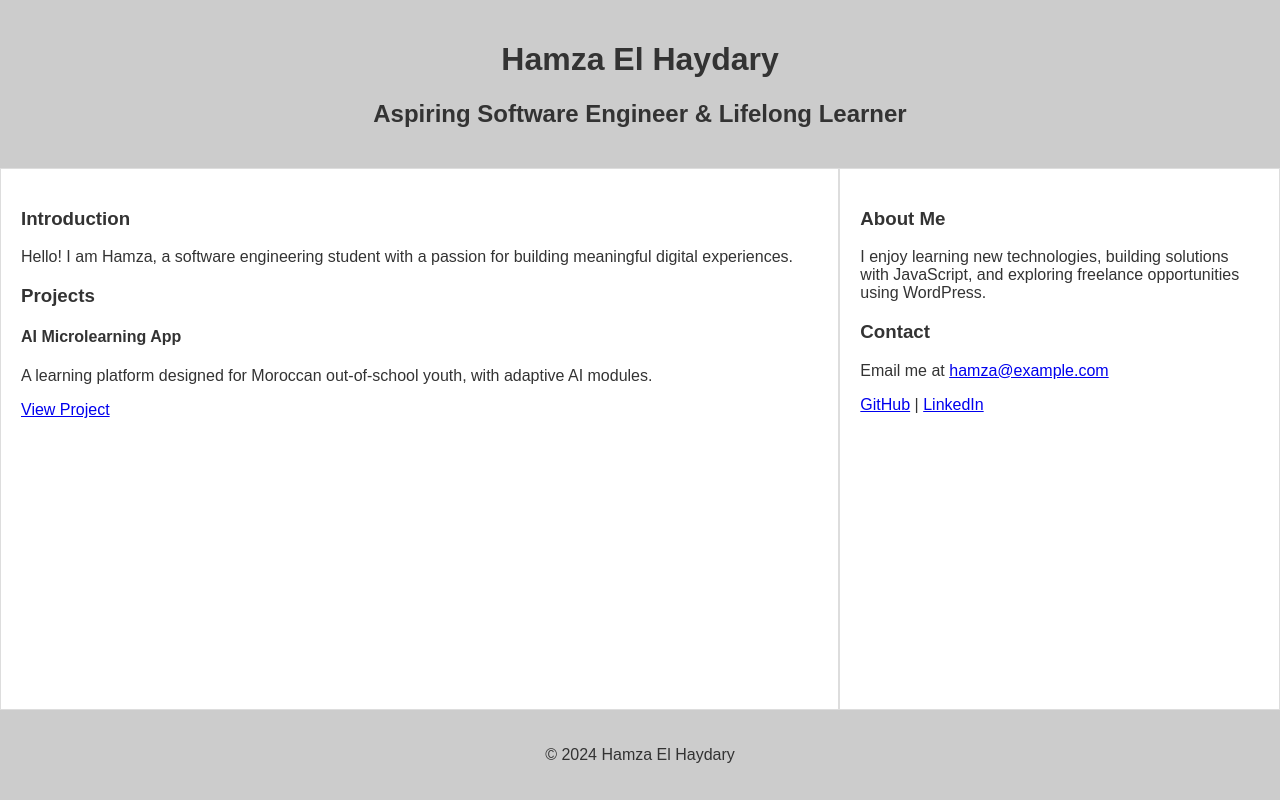
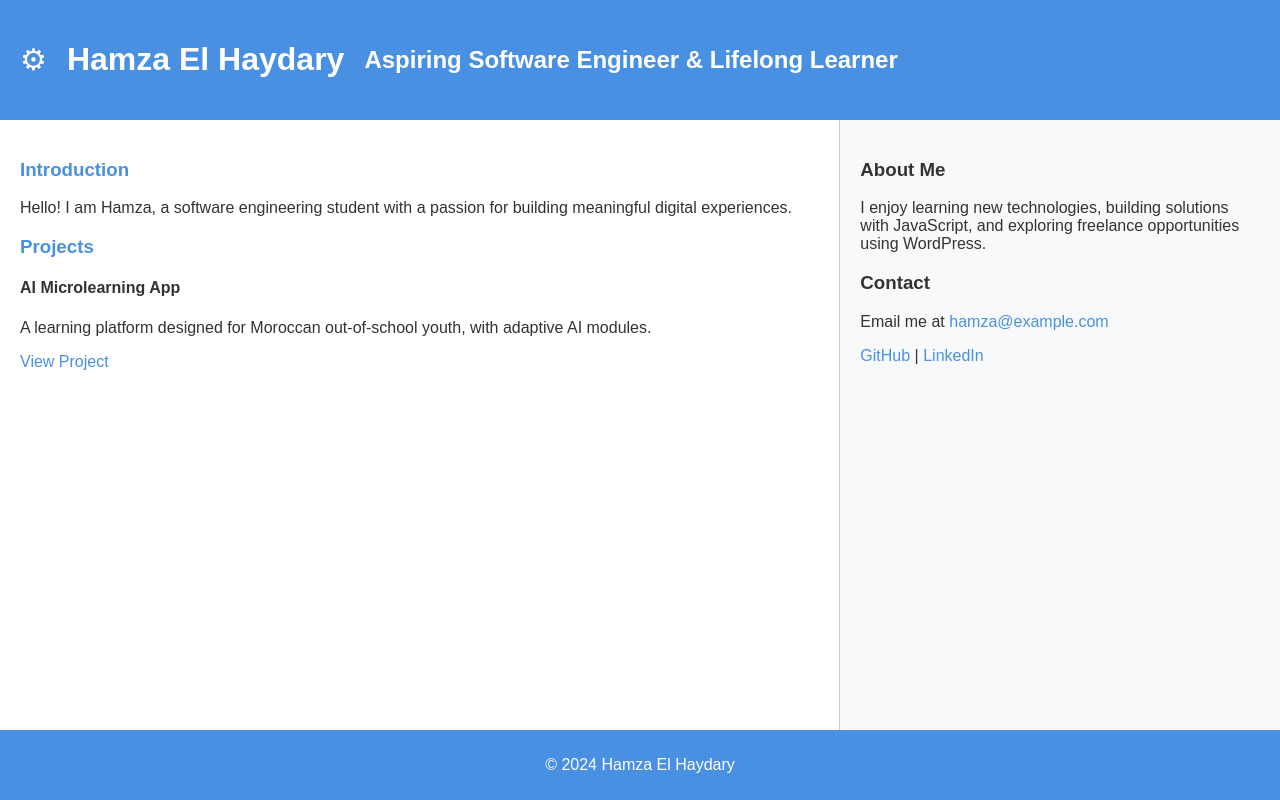
Before and after one commit to hamza-elhaydary/alx_html_css, a plain HTML site: page css_basic/index.html in a window 1280 px wide. Drawn offline with Linux system fonts and the light colour scheme.

Commit message:
Update css_advanced project: added styles.css and updated index.html and README.md

```diff
--- a/css_basic/index.html
+++ b/css_basic/index.html
@@ -9,8 +9,11 @@
 </head>
 <body class="works_on_smartphone">
   <header>
-    <h1>Hamza El Haydary</h1>
-    <h2>Aspiring Software Engineer & Lifelong Learner</h2>
+    <ul>
+      <li class="logo">&#9881;</li> <!-- Unicode gear icon -->
+      <li><h1>Hamza El Haydary</h1></li>
+      <li><h2>Aspiring Software Engineer & Lifelong Learner</h2></li>
+    </ul>
   </header>
 
   <main>
--- a/css_basic/styles.css
+++ b/css_basic/styles.css
@@ -1,44 +1,74 @@
-/* Make <body> a vertical flex container */
+/* Flexbox layout */
 body {
   display: flex;
   flex-direction: column;
-  height: 100vh; /* Use full height of the viewport */
+  min-height: 100vh;
+  font-family: Arial, sans-serif;
+  background-color: #f2f2f2;
+  color: #333;
   margin: 0;
 }
 
-/* Make <main> a horizontal flex container */
 main {
   display: flex;
   flex-direction: row;
-  flex: auto; /* Let it expand */
+  flex: auto;
 }
 
-/* Make <article> take 2/3 of the width */
+/* Flex proportions */
 article {
   flex: 2;
+  padding: 20px;
   overflow-y: auto;
+  background-color: #ffffff;
+  border-right: 1px solid #ccc;
+}
+
+aside {
+  flex: 1;
+  padding: 20px;
+  overflow-y: auto;
+  background-color: #f8f9fa;
+}
+
+/* Header and Footer */
+header {
+  background-color: #4a90e2;
+  color: white;
   padding: 20px;
 }
 
-/* Make <aside> take 1/3 of the width */
-aside {
-  flex: 1;
-  overflow-y: auto;
-  padding: 20px;
+header ul {
+  list-style-type: none;
+  padding: 0;
+  margin: 0;
+  display: flex;
+  align-items: center;
+  gap: 20px;
 }
 
-/* Optional: Add some visual separation */
-header, footer {
-  background-color: #ccc;
-  padding: 20px;
-  text-align: center;
+.logo {
+  font-size: 30px;
 }
 
-main {
-  background-color: #f5f5f5;
+/* Footer */
+footer {
+  background-color: #4a90e2;
+  color: white;
+  text-align: center;
+  padding: 10px;
 }
 
-article, aside {
-  background-color: #ffffff;
-  border: 1px solid #ddd;
+/* Article customization */
+article h3 {
+  color: #4a90e2;
 }
+
+a {
+  color: #4a90e2;
+  text-decoration: none;
+}
+
+a:hover {
+  text-decoration: underline;
+}
```
Also changed, not shown: css_advanced/index.html (+6 -0 lines).
